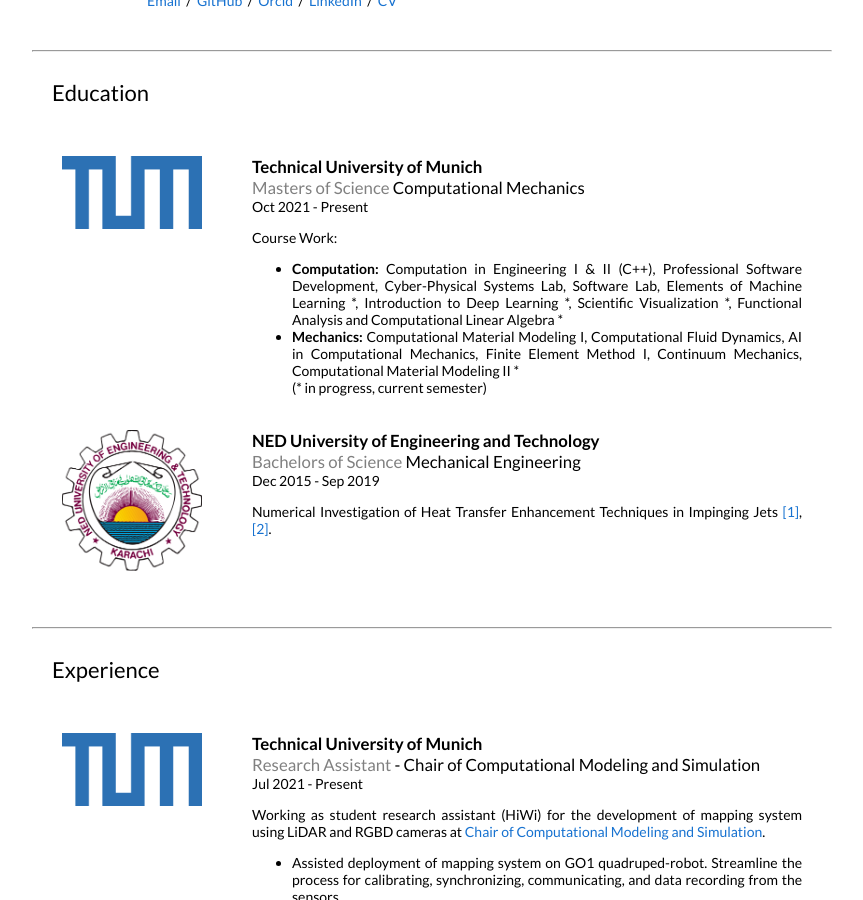
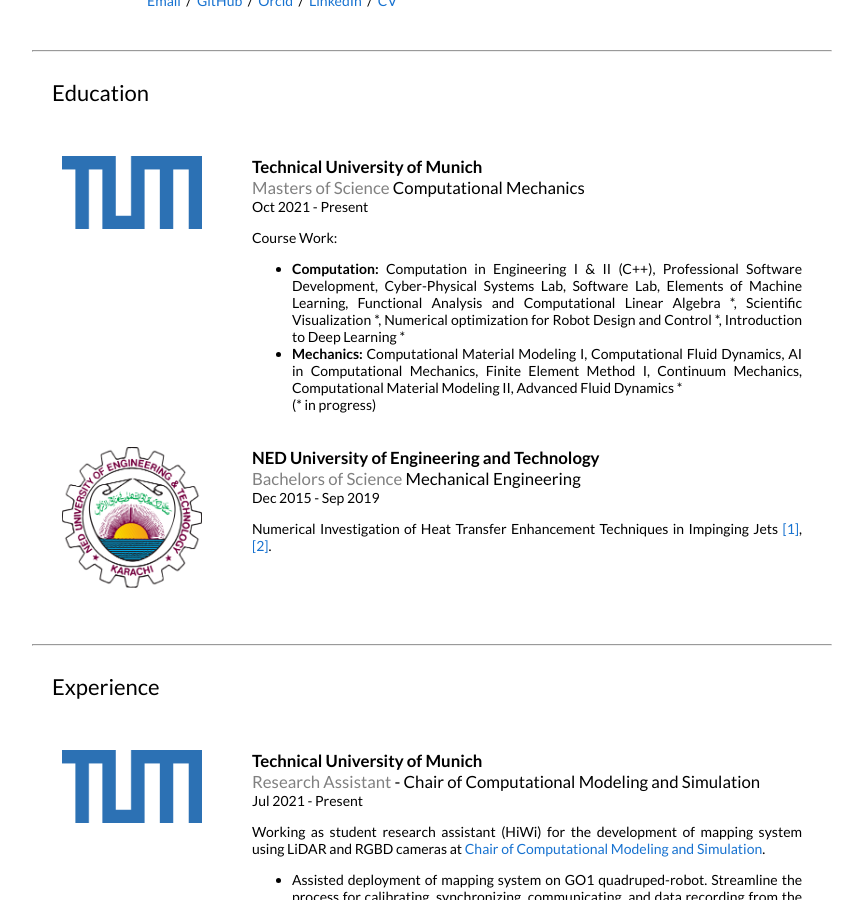
Before and after one commit to rafaymhddn/rafaymhddn.github.io, a Jekyll site: the page built from _posts/2022-12-01-sl.markdown, in a window 1280 px wide and 900 px high, scrolled down 601 px. Shown: the whole window, without its empty margins (208-1071 px from the left). Built offline with Jekyll 4.4.1, drawn with Linux system fonts in a browser that asks for light colours.

Commit message:
course updated

```diff
--- a/_layouts/default.html
+++ b/_layouts/default.html
@@ -132,9 +132,9 @@
             <p align="justify">
                 Course Work:
                 <ul>
-                    <li align="justify"><b>Computation:</b> Computation in Engineering I & II (C++), Professional Software Development, Cyber-Physical Systems Lab, Software Lab, Elements of Machine Learning *, Introduction to Deep Learning *, Scientific Visualization *, Functional Analysis and Computational Linear Algebra *  </li>
-                    <li align="justify"><b>Mechanics:</b> Computational Material Modeling I, Computational Fluid Dynamics, AI in Computational Mechanics, Finite Element Method I, Continuum Mechanics, Computational Material Modeling II *   </li>
-                    (* in progress, current semester)
+                    <li align="justify"><b>Computation:</b> Computation in Engineering I & II (C++), Professional Software Development, Cyber-Physical Systems Lab, Software Lab, Elements of Machine Learning, Functional Analysis and Computational Linear Algebra *, Scientific Visualization *, Numerical optimization for Robot Design and Control *, Introduction to Deep Learning *  </li>
+                    <li align="justify"><b>Mechanics:</b> Computational Material Modeling I, Computational Fluid Dynamics, AI in Computational Mechanics, Finite Element Method I, Continuum Mechanics, Computational Material Modeling II, Advanced Fluid Dynamics *   </li>
+                    (* in progress)
 
                 </ul>
             </p>
```
